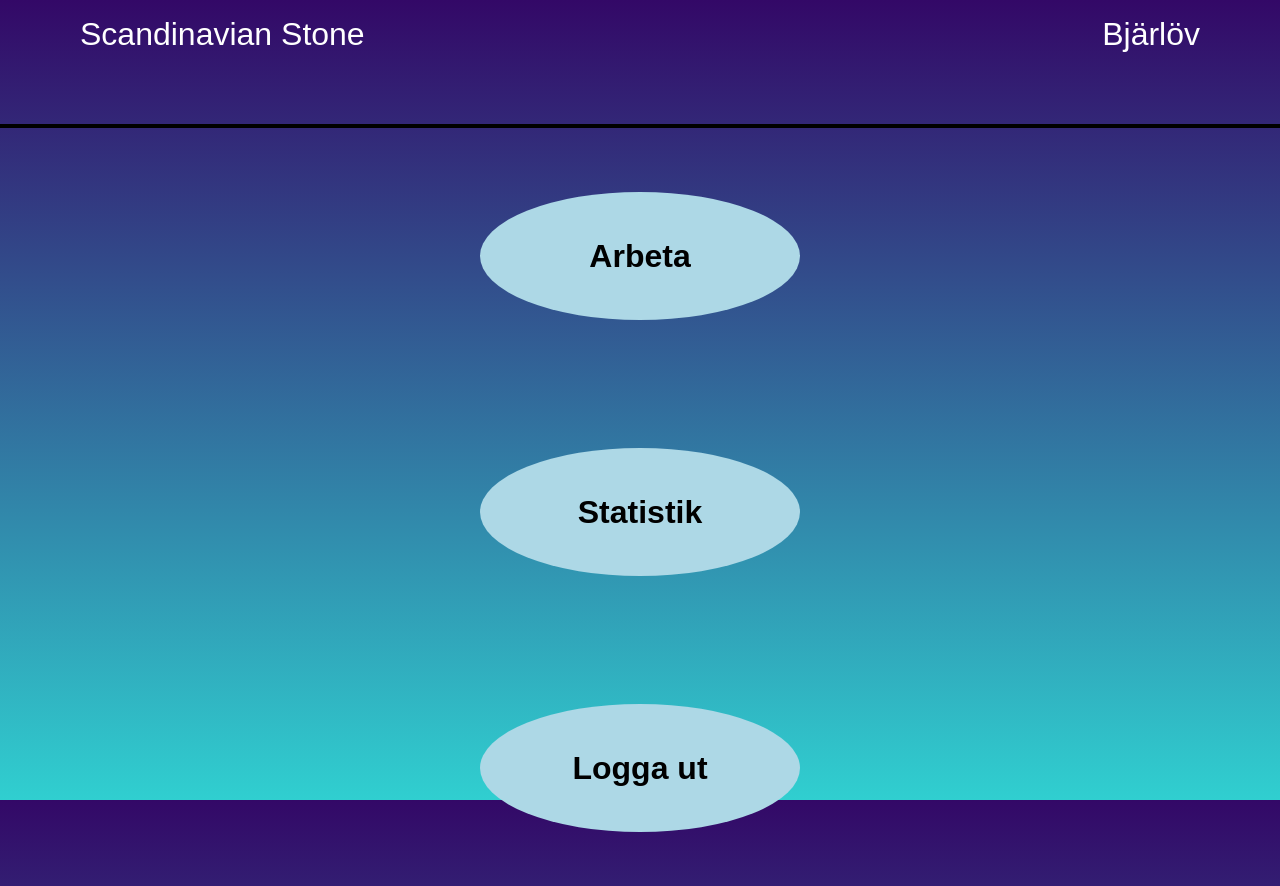
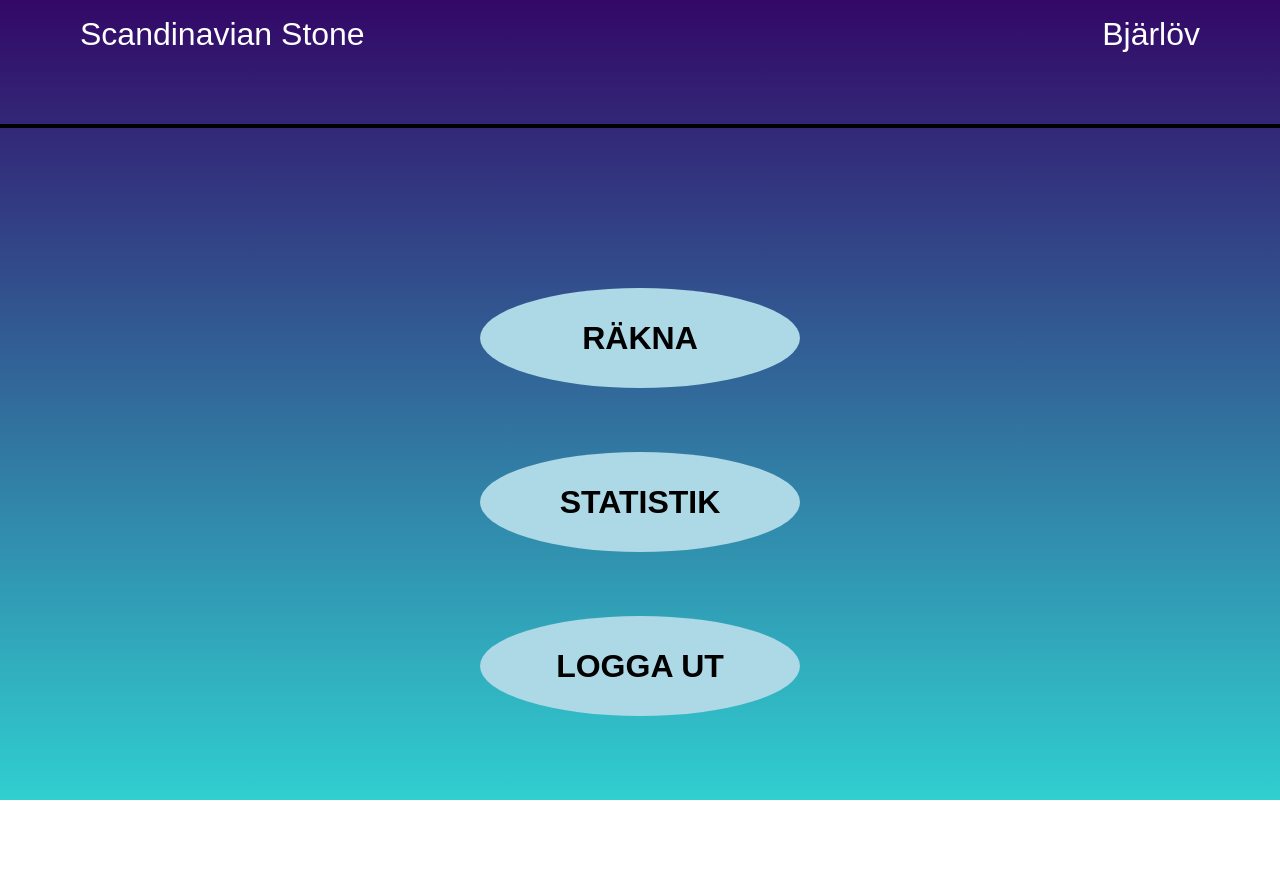
Before and after one commit to Jeppe97/Scandinavian-Stone, a React (Create React App) app: page / in a window 1280 px wide. Shown: the top 886 px of the page. After the commit the page ends 800 px from the top, so only its background shows below. Built offline with nearby package versions, Linux system fonts and the light colour scheme.

Commit message:
Menu mockup ish

```diff
--- a/src/App.scss
+++ b/src/App.scss
@@ -66,11 +66,14 @@ text-decoration: none;
 }
 
 .MainMenu {
-  margin: auto 0;
   text-align: center;
+  display: grid;
+  grid-gap: 4em;
+  grid-auto-rows: minmax(100px, auto);
+  justify-items: center;
+  padding-top: 10rem;
+
   button {
-    margin: 4rem;
-    height: 4em;
     width: 10em;
     max-width: 100%;
     color: black;
@@ -79,15 +82,6 @@ text-decoration: none;
     font-size: 2em;
     font-weight: bolder;
     border-radius: 50%;
-
-    &:hover{
-      background-color: cornflowerblue;
-    }
-
-    &:active{
-      background-color: crimson;
-    }
-
   }
 }
 
--- a/src/components/mainMenu.js
+++ b/src/components/mainMenu.js
@@ -3,19 +3,9 @@ import React from 'react';
 const MainMenu = () => {
     return(
         <div className="MainMenu">
-            <ul>
-                <li>
-                <button>Arbeta</button>
-                </li>
-                <li>
-                <button>Statistik</button>
-
-                </li>
-                <li>
-                <button>Logga ut</button>
-                </li>
-            </ul>
-
+           <button>RÄKNA</button>
+           <button>STATISTIK</button>
+           <button>LOGGA UT</button>
         </div>
     );
 }
```
